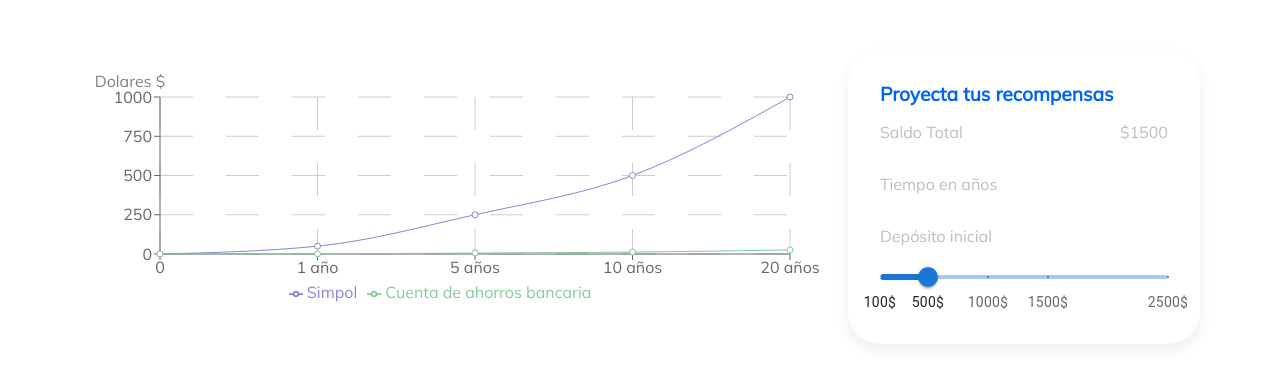
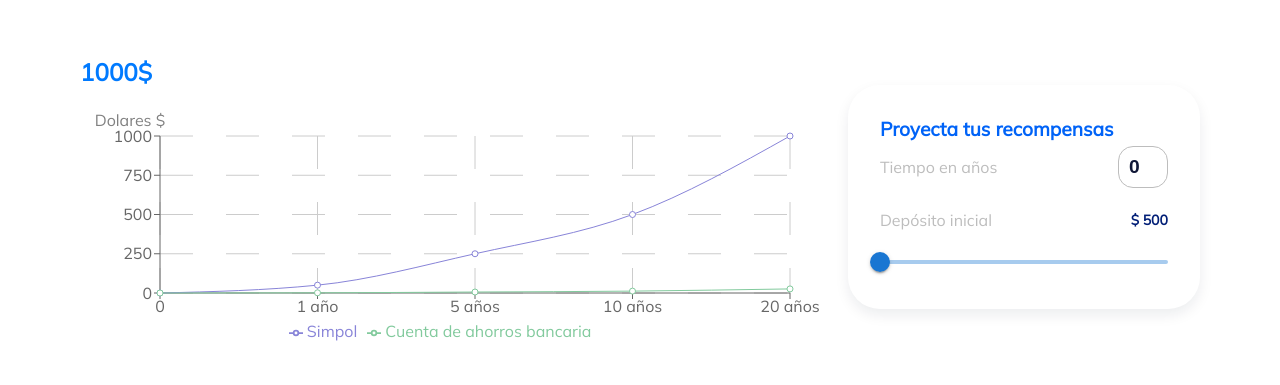
Before and after one commit to GEnma29/TrueGraphsegundaparte, a Next.js app: page / in a window 1280 px wide. Shown: the part 211-596 px from the top of the page. Built offline with nearby package versions, Linux system fonts and the light colour scheme.

Commit message:
'perfectGraph'

```diff
--- a/pages/index.js
+++ b/pages/index.js
@@ -4,6 +4,8 @@ import Graph from "./components/Graph";
 import { useForm, Controller } from "react-hook-form";
 import "@fontsource/mulish";
 import Slider from "@mui/material/Slider";
+import Box from '@mui/material/Box';
+import TextField from '@mui/material/TextField';
 //import { OneYearsCalculate } from "./components/funtions";
 
 
@@ -38,25 +40,11 @@ const oldData = [
 let data = oldData;
 function HomePage() {
 
-  const [TotalGain, setTotalGain] = useState(1500);
-
-  function valuetext(value) {
-    return `${value} años`;
-  }
-  function BuildArry(num){
-    for (let index = 0; index < num; index++) {
-      return console.log(`${index} index`)
-
-    }
-  }
-
-  function valueLabelFormat(value) {
-    return marks.findIndex((mark) => mark.value === value) + 1;
-  }
+  const [TotalGain, setTotalGain] = useState(1000);
 
   const DefaultValues = {
     deposit: 500,
-    years: "",
+    years: 0,
   };
 
   const { register, watch, control } = useForm({
@@ -64,8 +52,41 @@ function HomePage() {
     defaultValues: DefaultValues,
   });
 
+
+
+  const depositInicial = watch("deposit");
+
   function UpdateData(deposit, years) {
-    const GainBank = deposit * 0.0026;
+    const unArray = [
+      {
+        name: "0",
+        "Cuenta de ahorros bancaria": 0,
+        Simpol: 0,
+      }
+    ]
+    const Length = years
+    console.log(Length)
+    for (let index = 1; index <= Length ; index++) {
+      const r = 0.1047;
+      const Z = 1 + r;
+      const U = Math.pow(Z, index);
+      const Ganancia = U * deposit;
+      const ValueG = Ganancia - deposit;
+      const GainBank = deposit * 0.0026;
+      unArray.push({
+        name: index,
+        "Cuenta de ahorros bancaria":GainBank * index ,
+        Simpol: ValueG,
+
+      })
+
+      console.log(`${Math.round(ValueG)} esta es la ganancia de ${index}`)
+      data = unArray
+    }
+    console.log(unArray)
+
+
+   /* const GainBank = deposit * 0.0026;
     const GainShalder = deposit * 0.1;
 
     const r = 0.1047;
@@ -74,101 +95,16 @@ function HomePage() {
     const Z = 1 + r;
     const U = Math.pow(Z, ValueMothn);
     const Ganancia = U * deposit;
+    const ValueG = Ganancia - deposit;
     console.log(`${r} esto es valor de r`);
     console.log(`${ValueMothn} esto es valor de ValueMothn`);
     console.log(`${Z} esto es valor de Z`);
     console.log(`${U} esto es valor de U `);
     console.log(`${Ganancia} esto es valor de Ganancia `);
-
+    console.log(`${ValueG} esto es valor de ValueG `); */
+/*
     if (years === 1) {
 
-     // OneYearsCalculate(deposit,data,TotaleGain)
-
-      const GainBank = deposit * 0.0026;
-      const r = 0.1047;
-      const Month = 12;
-      const ValueMothn = Month / 12;
-      const Z = 1 + r;
-      const U = Math.pow(Z, ValueMothn);
-      const Month1 = Math.pow(Z, 0.083);
-      const Month2 = Math.pow(Z, 0.166);
-      const Month3 = Math.pow(Z, 0.25);
-      const Month4 = Math.pow(Z, 0.33);
-      const Month5 = Math.pow(Z, 0.416);
-      const Month6 = Math.pow(Z, 0.5);
-      const Month7 = Math.pow(Z, 0.58);
-      const Month8 = Math.pow(Z, 0.66);
-      const Month9 = Math.pow(Z, 0.75);
-      const Month10 = Math.pow(Z, 0.83);
-      const Month11 = Math.pow(Z, 0.91);
-      const Month12 = Math.pow(Z, 1);
-
-      /*console.log(Month1);
-      console.log(Month2);
-      console.log(Month3);
-      console.log(Month4);
-      console.log(Month5);
-      console.log(Month6);
-      console.log(Month7);
-      console.log(Month8);*/
-
-      const Ganancia = U * deposit;
-      console.log(Ganancia);
-      const Ganancia1 = ( Month1 * deposit) - deposit;
-      const Ganancia2 = (Month2 * deposit) - deposit ;
-      const Ganancia3 = (Month3 * deposit) - deposit;
-      const Ganancia4 = (Month4 * deposit) - deposit;
-      const Ganancia5 = (Month5 * deposit) - deposit;
-      const Ganancia6 = (Month6 * deposit) - deposit;
-      const Ganancia7 = (Month7 * deposit) - deposit;
-      const Ganancia8 = (Month8 * deposit) - deposit;
-      const Ganancia9 = (Month9 * deposit) - deposit;
-      const Ganancia10 = (Month10 * deposit) - deposit;
-      const Ganancia11 = (Month11 * deposit) - deposit;
-      const Ganancia12 = (Month12 * deposit) - deposit;
-
-      const OneYearData = [
-        {
-          name: "0",
-          "Cuenta de ahorros bancaria": 0,
-          Simpol: 0,
-        },
-        {
-          name: "1 mes",
-          "Cuenta de ahorros bancaria": 0,
-          Simpol:  Math.round(Ganancia1),
-        },
-        {
-          name: "4 meses",
-          "Cuenta de ahorros bancaria": 0,
-          Simpol:  Math.round(Ganancia4),
-        },
-        {
-          name: "6 ",
-          "Cuenta de ahorros bancaria": 0,
-          Simpol:  Math.round(Ganancia6),
-        },
-        {
-          name: "8 meses",
-          "Cuenta de ahorros bancaria": 0,
-          Simpol:  Math.round(Ganancia8),
-        },
-
-        {
-          name: "10 meses",
-          "Cuenta de ahorros bancaria": 0,
-          Simpol:  Math.round(Ganancia10),
-        },
-        {
-          name: "12 meses",
-          "Cuenta de ahorros bancaria": GainBank,
-          Simpol:  Math.round(Ganancia12),
-        },
-      ];
-      data = OneYearData;
-      console.log(data);
-      setTotalGain(deposit + Math.round(Ganancia12))
-      return data ;
 
     } else {
       const Year = parseInt(years);
@@ -184,7 +120,7 @@ function HomePage() {
       const Z = 1 + r;
       const U = Math.pow(Z, ValueMothn);
       const Ganancia = U * deposit;
-      const ValueG = Ganancia - deposit;
+     const ValueG = Ganancia - deposit;
       console.log(`${U} esto es la U`);
       console.log(`${Ganancia} esto es la ganacia`);
       console.log(`${ValueG} esto es la ValueG`);
@@ -284,6 +220,7 @@ function HomePage() {
     data = newData;
     console.log(newData);
   }
+*/ }
 
   React.useEffect(() => {
     const subscription = watch((value, { name, type }) => {
@@ -296,6 +233,7 @@ function HomePage() {
   }, [watch]);
 
   /**
+   *  <Input type="number" min={0} max={50} {...register("years")} />
    * <Controller
                 control={control}
                 name='years'
@@ -316,62 +254,62 @@ function HomePage() {
               />
    */
 
-  const marks = [
-    {
-      value: 100,
-      label: "100$",
-    },
-    {
-      value: 500,
-      label: "500$",
-    },
-    {
-      value: 1000,
-      label: "1000$",
-    },
-    {
-      value: 1500,
-      label: "1500$",
-    },
-    {
-      value: 2500,
-      label: "2500$",
-    },
-  ];
-
   return (
     <Container>
       <ContainerRow>
+        <div>
+          <GainValue>{`${TotalGain}$`}</GainValue>
         <Graph data={data} />
+        </div>
         <ContainerSlider>
           <TitleSlider>Proyecta tus recompensas</TitleSlider>
           <ContainerDeposit>
-            <p>Saldo Total</p>
-            <p>{`$${TotalGain}`}</p>
-          </ContainerDeposit>
-          <ContainerDeposit>
             <p>Tiempo en años</p>
-            <Input type="number" min={0} max={30} {...register("years")} />
+            <Box
+            border={'1px solid #bdbdbd'}
+            borderRadius={'15px'}
+            padding={1}
+            width={'2rem'}
+            >
+              <Controller
+              render={({ field }) =>
+              <Input
+              type="number"
+               min={0}
+               max={50}
+              maxlength={2}
+              {...field}
+              onChange={(e) => field.onChange(parseInt(e.target.value))}
+              />}
+              name="years"
+              control={control}
+              defaultValue={0}
+              rules={
+                {
+                  max: 50,
+                }
+              }
+              />
+
+            </Box>
           </ContainerDeposit>
           <ContainerDeposit>
             <p>Depósito inicial</p>
+            <InitialValue>{`$ ${depositInicial}`}</InitialValue>
           </ContainerDeposit>
           <Controller
             control={control}
             name="deposit"
-            defaultValue={12}
+            defaultValue={500}
             render={({ field }) => (
               <>
                 <Slider
                   {...field}
                   aria-label="Restricted values"
-                  defaultValue={12}
-                  valueLabelFormat={valueLabelFormat}
-                  getAriaValueText={valuetext}
-                  step={null}
-                  min={100}
-                  max={2500}
-                  marks={marks}
+                  defaultValue={500}
+                  step={100}
+                  min={500}
+                  max={100000}
                 />
               </>
             )}
@@ -393,17 +331,33 @@ const Leyendy = styled.p`
   letter-spacing: 0em;
 `;
 
+const InitialValue = styled.h4`
+font-size: 0.875rem;
+font-weight: 800;
+line-height: 16px;
+color: #021F77;
+`
+const GainValue = styled.p`
+ align-self: flex-start;
+ background: linear-gradient(89.34deg, #007AFF 8.53%, #06C270 130.89%);
+-webkit-background-clip: text;
+-webkit-text-fill-color: transparent;
+font-size: 1.5rem;
+font-weight: 800;
+
+
+`
 const Input = styled.input`
   background-color: #fff !important;
   z-index: 1;
-  height: 40px;
+  height: 100%;
   appearance: none;
   border: none;
   outline: none;
   cursor: pointer;
   font-weight: 800;
   font-size: 1.2rem;
-  width: 4rem;
+  width:100%;
   color: #101737;
 
   [type="number"]::-webkit-inner-spin-button,
```
